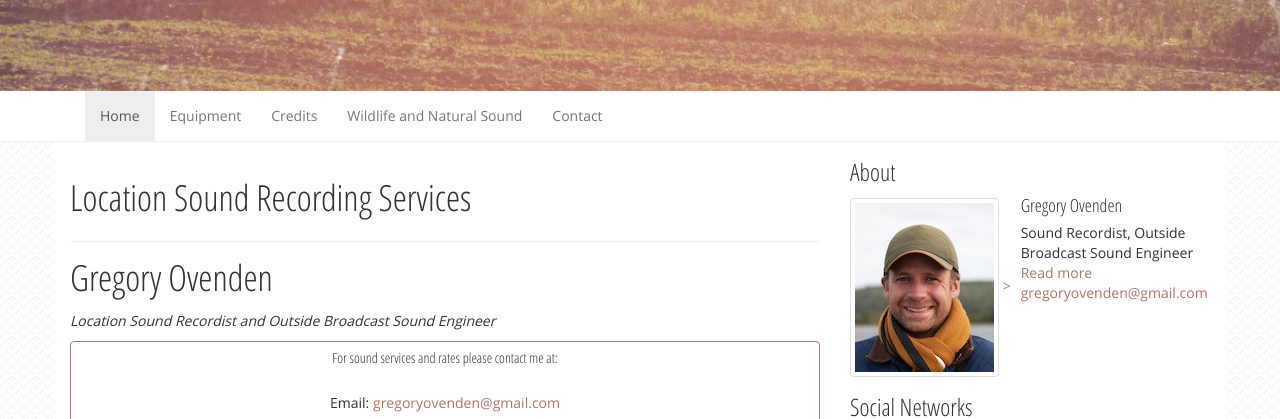
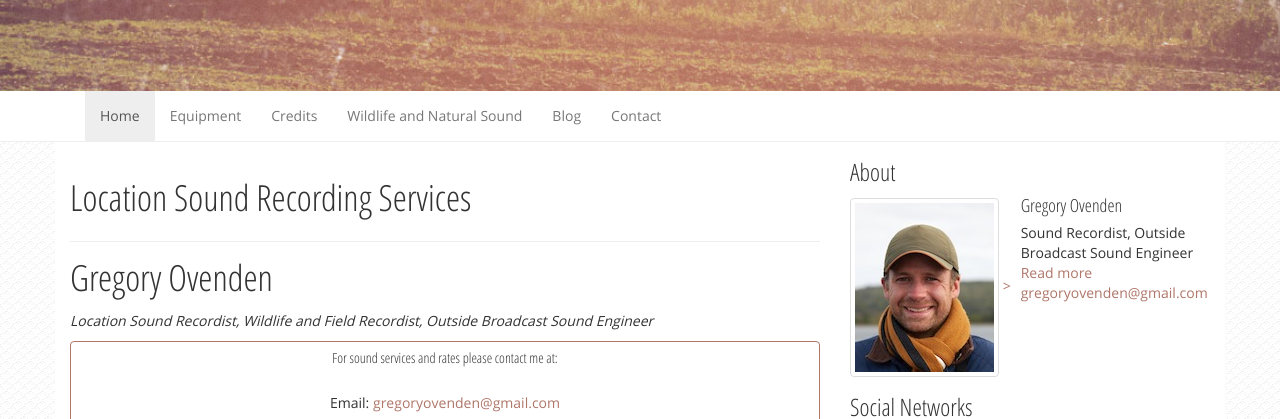
Before and after one commit to thesoundfarmer/thesoundfarmer.github.io, a Jekyll site: the page built from index.html, in a window 1280 px wide. Shown: the part 259-678 px from the top of the page. Built offline with Jekyll 4.4.1, drawn with Linux system fonts in a browser that asks for light colours; nearby versions of some CDN libraries.

Commit message:
Attempt to restore blog 2

```diff
--- a/_includes/header.html
+++ b/_includes/header.html
@@ -32,6 +32,10 @@
         <li {% if page.url== '/wildlife-sound' %}class="active"{% endif %}>
           <a href="/wildlife-sound">Wildlife and Natural Sound</a>
         </li>
+          <li {% if page.url== '/blog' %}class="active"{% endif %}>
+            <a href="/blog">Blog</a>
+          </li>
+        </li>
         <li {% if page.url== '/contact' %}class="active"{% endif %}>
           <a href="/contact">Contact</a>
         </li>
--- a/index.html
+++ b/index.html
@@ -19,7 +19,7 @@ author:
   last_name: ''
 ---
 <h1 style="text-align: left;">Gregory Ovenden</h1>
-<p style="text-align: left;"><em>Location Sound Recordist and Outside Broadcast Sound Engineer</em></p>
+<p style="text-align: left;"><em>Location Sound Recordist, Wildlife and Field Recordist, Outside Broadcast Sound Engineer</em></p>
 
 <div class="panel panel-primary">
 <h5 style="text-align: center;"> For sound services and rates please contact me at:</span></a></h5>
```
